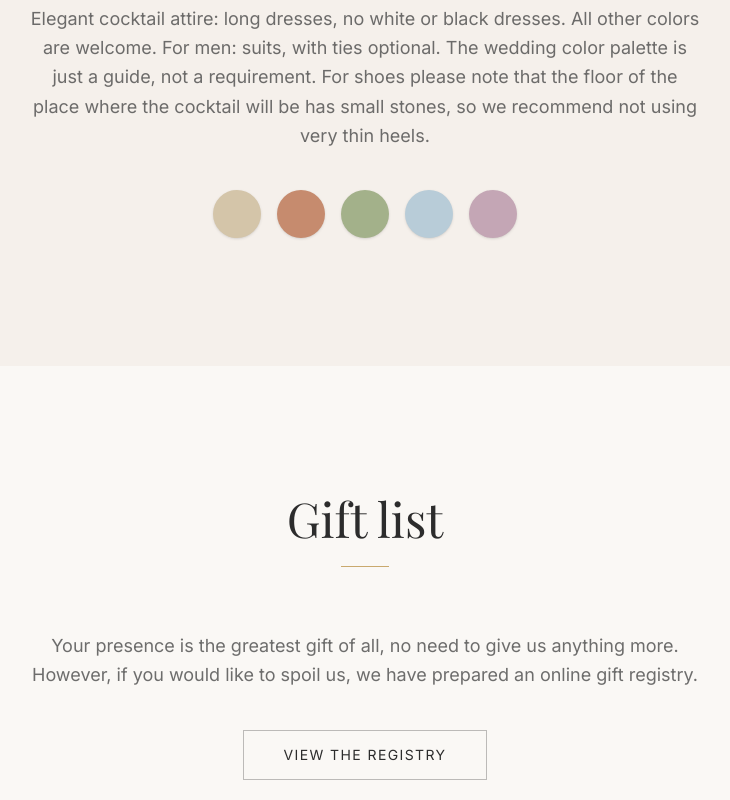
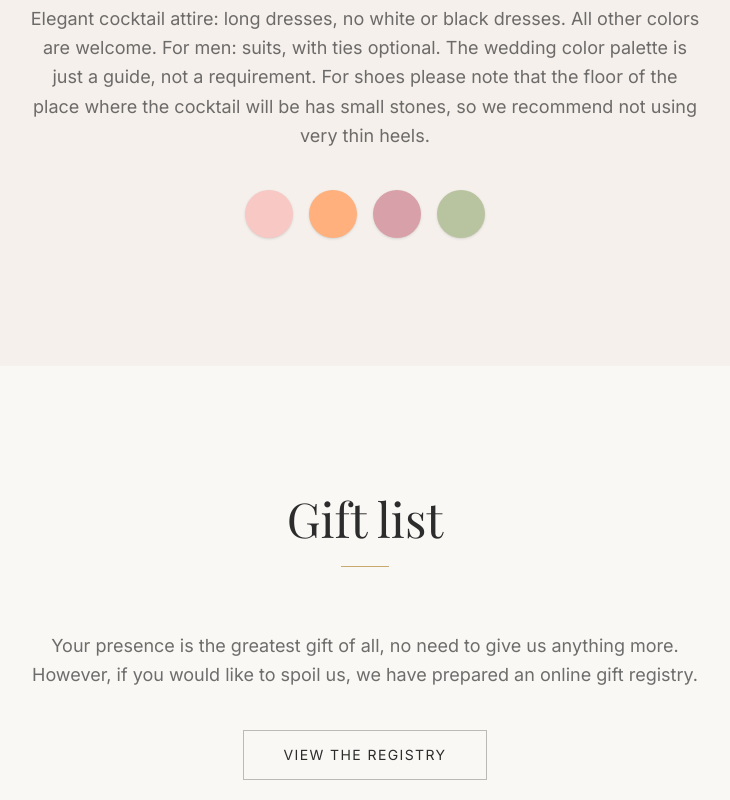
Before and after one commit to Gaston-Volpellier/wedding-site, a Next.js app: page / in a window 1280 px wide. Shown: the part 5153-5953 px from the top of the page, without its empty margins (275-1005 px from the left). Built offline with nearby package versions, Linux system fonts and the light colour scheme; a web font is replaced by a local one.

Commit message:
Refactor DressCode component: update color swatches

```diff
--- a/src/components/DressCode.tsx
+++ b/src/components/DressCode.tsx
@@ -1,16 +1,15 @@
-"use client";
+'use client';
 
-import { useLocale, t } from "@/lib/i18n";
-import { dressCode } from "@/lib/content";
-import SectionHeading from "./SectionHeading";
-import RevealOnScroll from "./RevealOnScroll";
+import { useLocale, t } from '@/lib/i18n';
+import { dressCode } from '@/lib/content';
+import SectionHeading from './SectionHeading';
+import RevealOnScroll from './RevealOnScroll';
 
 const swatches = [
-  { name: "Beige", color: "#d4c5a9" },
-  { name: "Terracotta", color: "#c68b6e" },
-  { name: "Sage", color: "#a3b18a" },
-  { name: "Powder blue", color: "#b8ccd8" },
-  { name: "Mauve", color: "#c4a6b5" },
+  { name: 'Soft Blush Pink', color: '#F8C8C4' },
+  { name: 'Warm Peach', color: '#FFB07C' },
+  { name: 'Dusty Mauve', color: '#D8A0A8' },
+  { name: 'Fresh Sage Green', color: '#B8C4A0' },
 ];
 
 export default function DressCode() {
```
